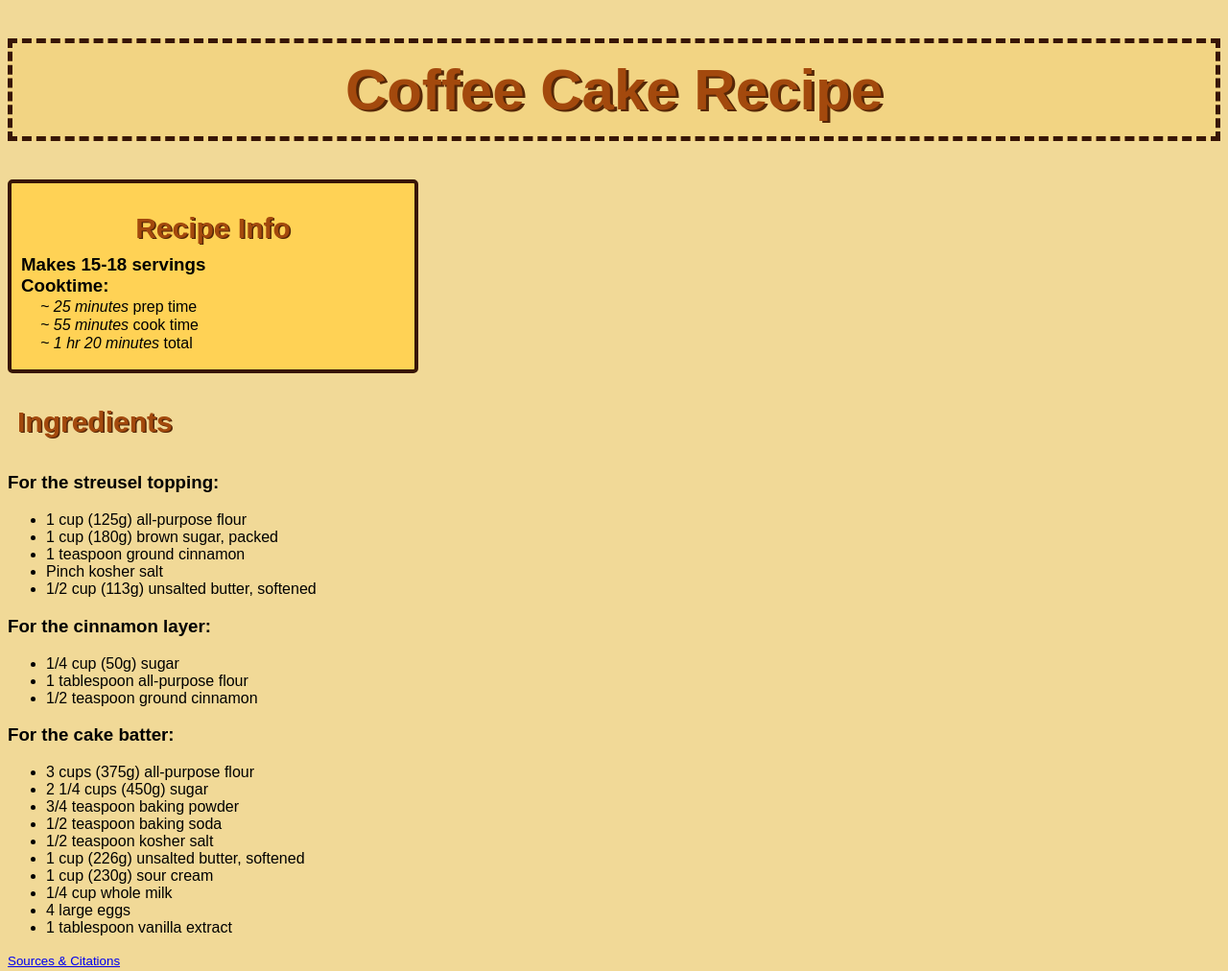
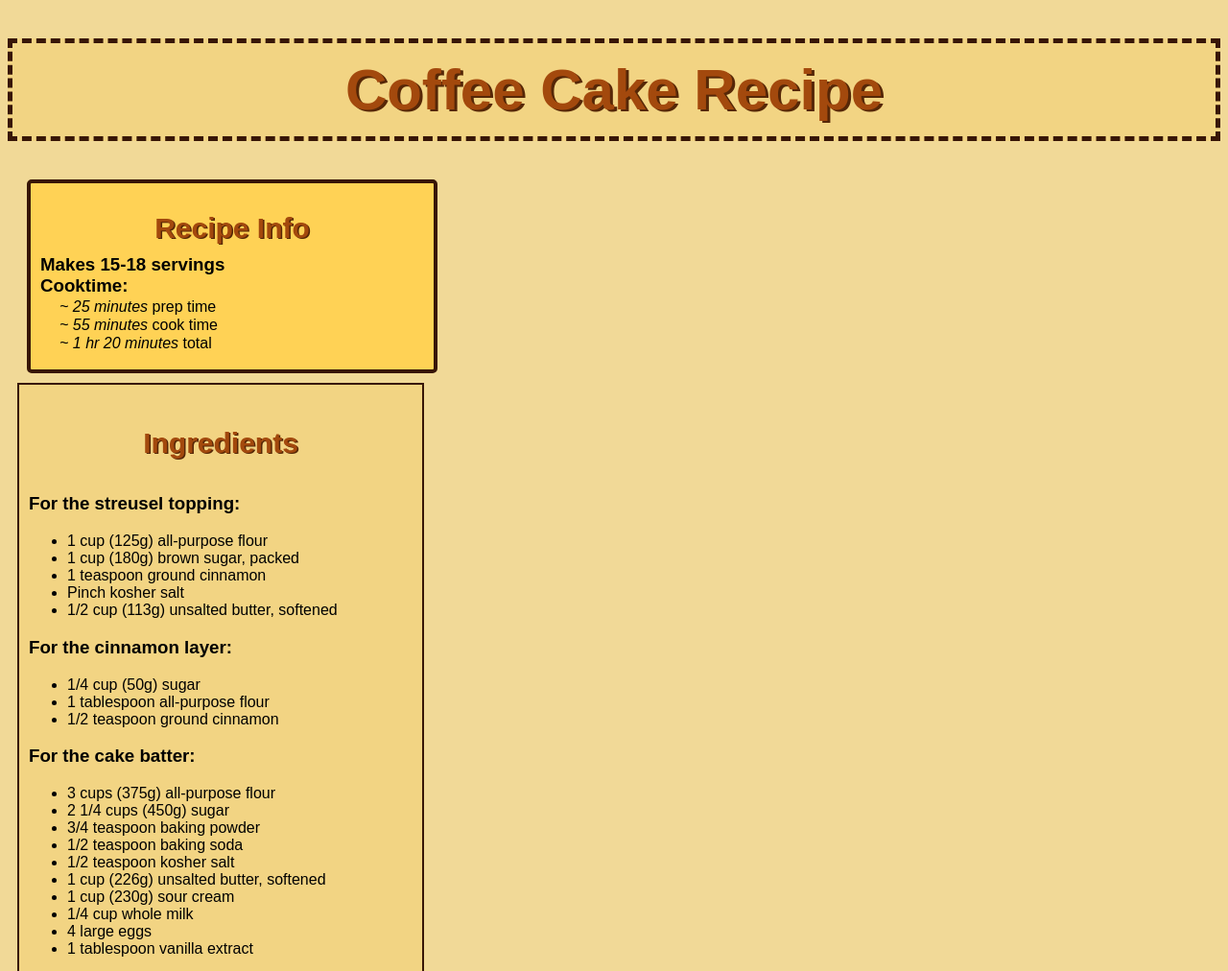
Before and after one commit to IACS-26-27/web-design-1-recipe-assignment-hb-iacs, a website: page index.html in a window 1280 px wide. Shown: the top 1012 px of the page at 96% size. Drawn offline with Linux system fonts and the light colour scheme; a web font is replaced by a local one.

Commit message:
Small refinements to code, nothing added,

```diff
--- a/index.html
+++ b/index.html
@@ -23,14 +23,14 @@
         </div>
       </section>
       <section class="ingredients">
-        <h2>Ingredients</h2>
+        <h2 class="center-text">Ingredients</h2>
           <h3>For the streusel topping:</h3>
             <ul>
               <li>1 cup (125g) all-purpose flour</li>
               <li>1 cup (180g) brown sugar, packed</li>
               <li>1 teaspoon ground cinnamon</li>
               <li>Pinch kosher salt</li>
-              <li>1/2 cup (113g) unsalted butter, softened</li>
+              <li class="fraction">1/2 cup (113g) unsalted butter, softened</li>
             </ul>
           <h3>For the cinnamon layer:</h3>
             <ul>
--- a/styles.css
+++ b/styles.css
@@ -49,6 +49,7 @@ h2 {
 
 /* Styles the recipe info section as a whole. */
 .recipe-info {
+  margin-left: 20px;
   background-color: var(--backdrop-2);
   padding: 10px;
   border: 4px solid var(--brown);
@@ -58,16 +59,30 @@ h2 {
   max-width: 100%;
 }
 
+/* Defines ingredient list box. */
 .ingredients {
-
+  background-color: var(--backdrop-1);
+  margin: 10px;
+  padding: 10px;
+  border: 2px solid var(--brown);
+  width: 400px;
+  max-width: 100%;
 }
 
-/* Not made for a specific purpose, but can be used to center text within it's container. */
+/* Styles text to be centered within it's container. */
 .center-text {
   text-align: center;
+}
+
+.fraction {
+  font-variant-numeric: diagonal-fractions;
 }
 
 /* Styles text to have an indent. */
 .standard-indent {
   text-indent: 20px;
 }
+
+.yellow-box {
+  background-color: var(--backdrop-2);
+}
```
